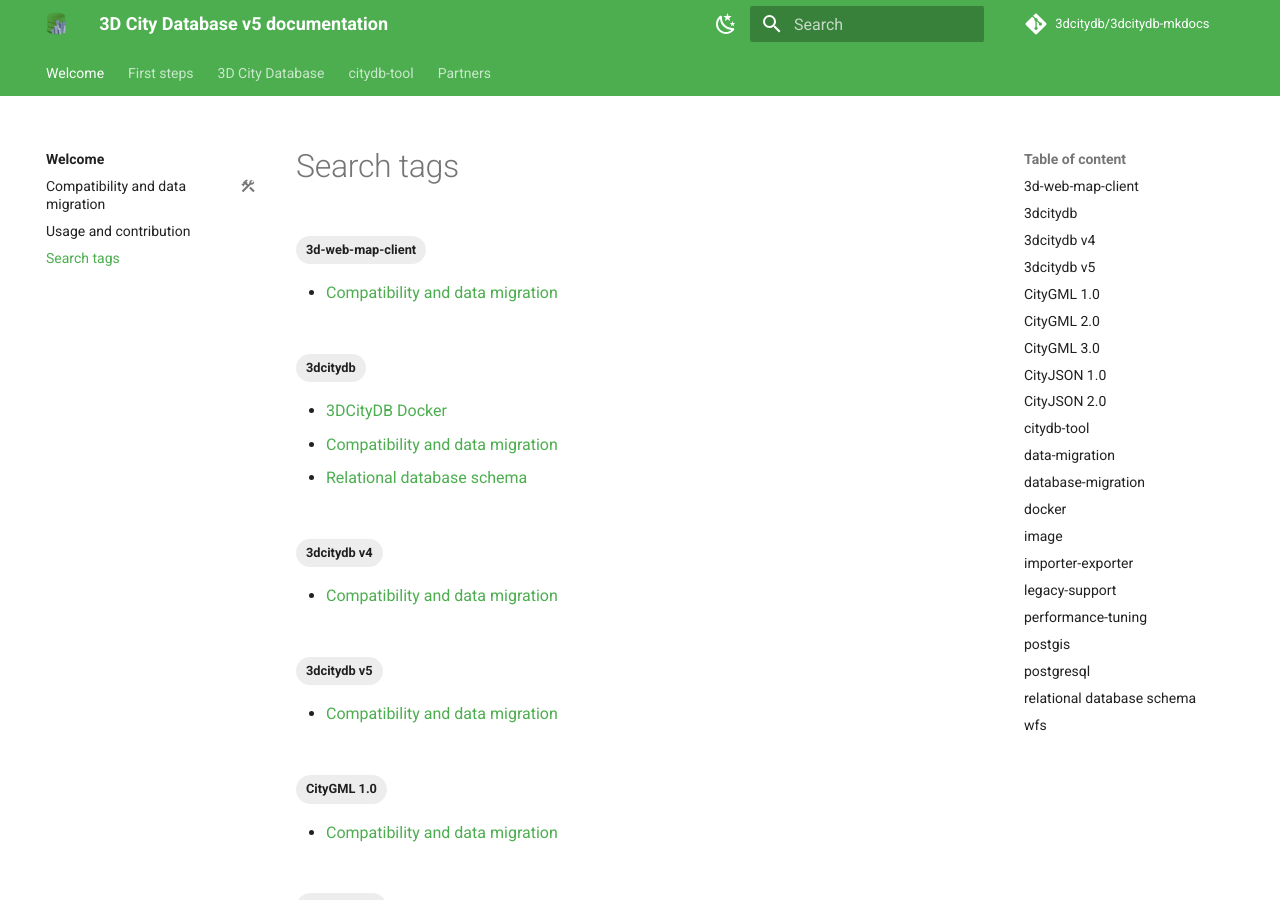
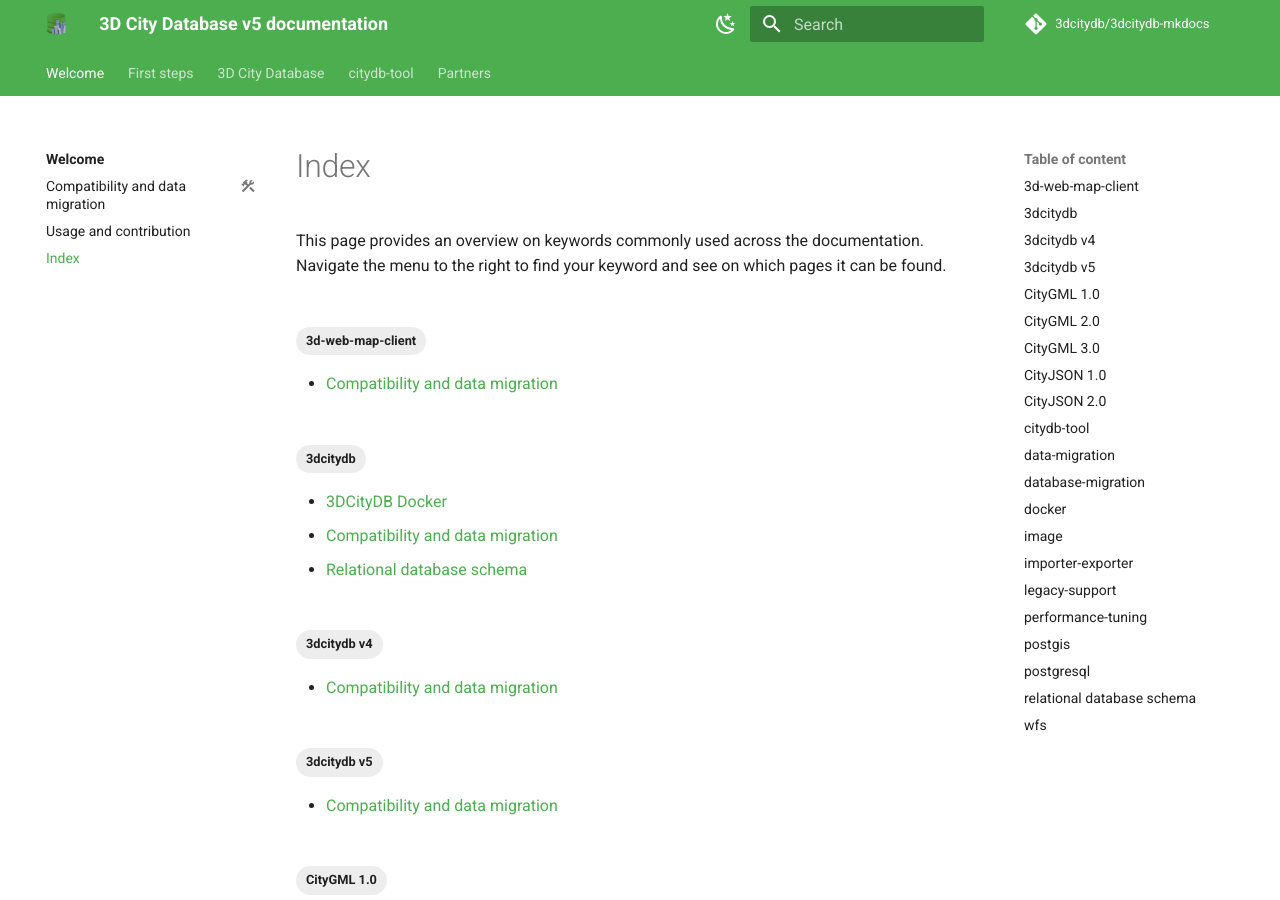
Before and after one commit to BWibo/3dcitydb-mkdocs, an MkDocs documentation site: the page built from docs/tags.md, in a window 1280 px wide and 900 px high. Built offline with MkDocs 1.6.1 and Material for MkDocs 9.7.7, drawn with Linux system fonts in a browser that asks for light colours; comment, search, counter and statistics services are not loaded.

Commit message:
Fix tags plugin

```diff
--- a/docs/tags.md
+++ b/docs/tags.md
@@ -1,9 +1,8 @@
 ---
-title: Search tags
-description: Common search terms for page navigation
-# icon: material/emoticon-happy
-# status: wip
-# tags:
-#   - tag1
-#   - tag2
+title: Index
+description: Common keywords for page navigation
 ---
+
+This page provides an overview on keywords commonly used across the documentation. Navigate the menu to the right to find your keyword and see on which pages it can be found.
+
+<!-- material/tags -->
--- a/mkdocs.yml
+++ b/mkdocs.yml
@@ -75,8 +75,7 @@
   - glightbox
   - awesome-pages
   - tags:
-      enabled: true
-      tags_file: tags.md
+      tags: true
 
 # Extra #######################################################################
 extra:
```
